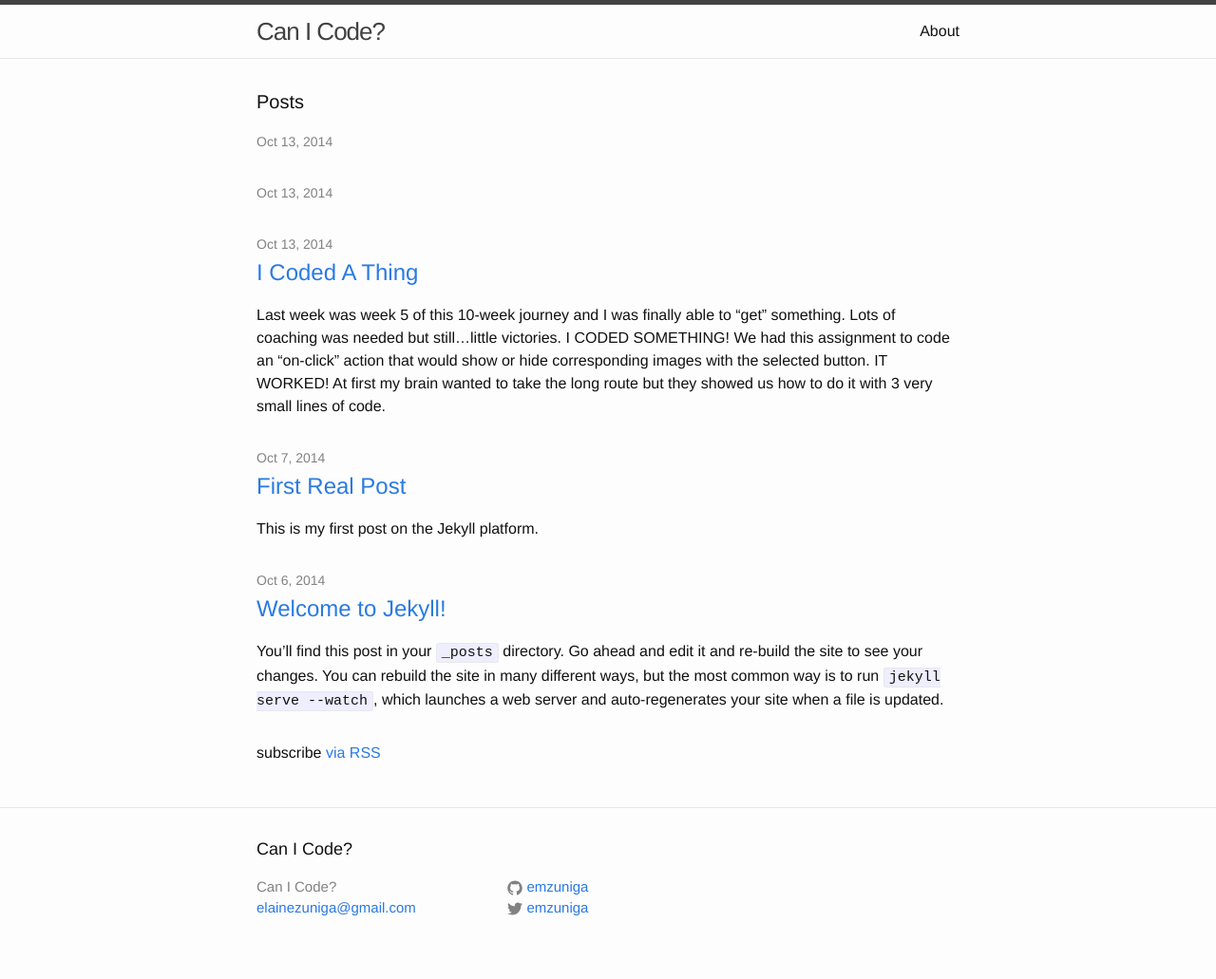
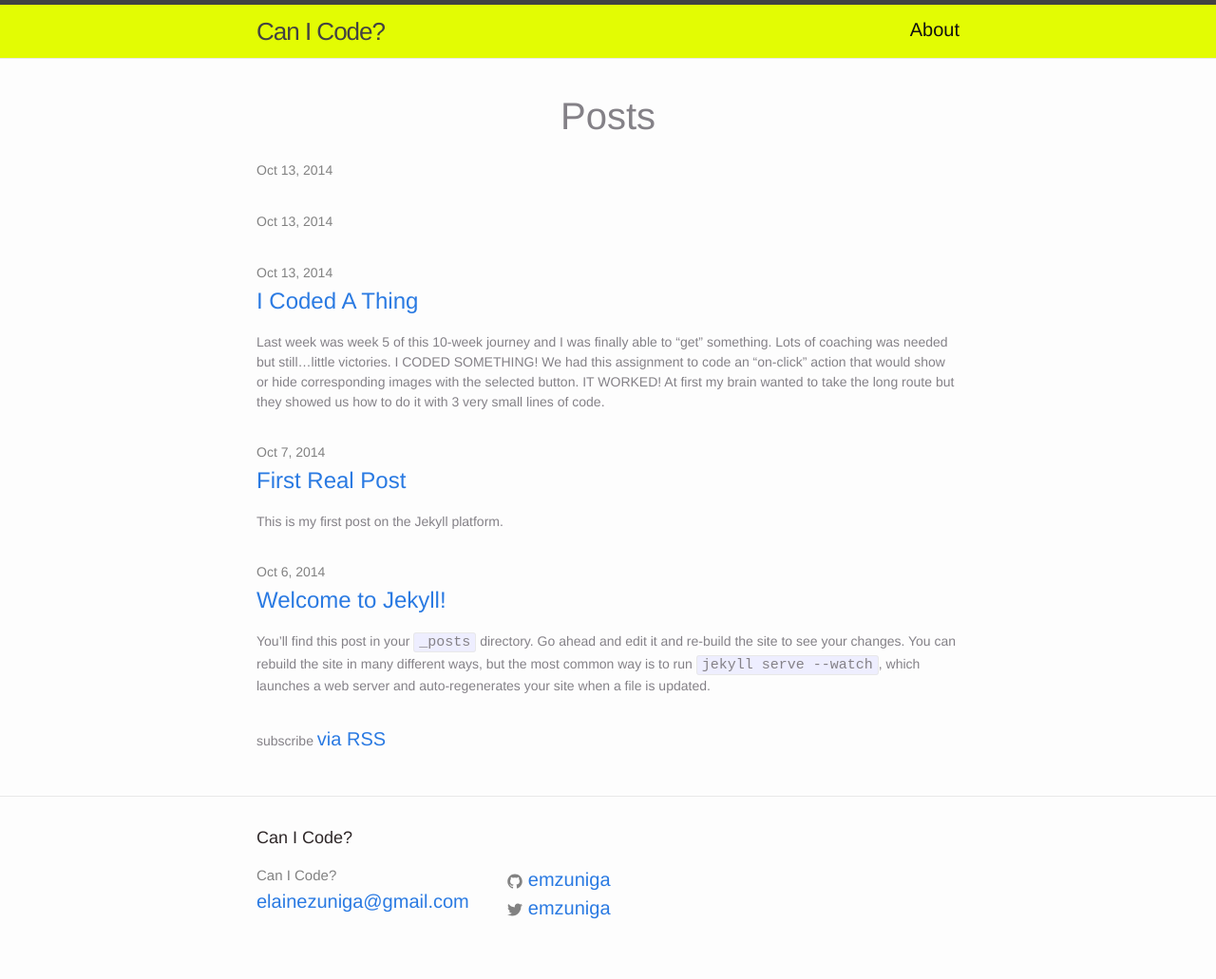
Before and after one commit to emzuniga/emzuniga.github.io, a Jekyll site: the page built from index.html, in a window 1280 px wide. Shown: the whole page at 95% size. Built offline with Jekyll 4.4.1, drawn with Linux system fonts in a browser that asks for light colours.

Commit message:
css inital commit

```diff
--- a/css/main.scss
+++ b/css/main.scss
@@ -2,8 +2,31 @@
 # Only the main Sass file needs front matter (the dashes are enough)
 ---
 @charset "utf-8";
+.site-header {
+	background-color: #e3fc03;
+}
+h1.page-heading{
+	color: #848187;
+	font-size: 40px;
+	text-align: center;
+}
+h2{
+	color: #2e2728;
+	font-size: 20px;
+}
+a{
+	color: #2e2728;
+	font-size: 20px;
+}
 
-
+a:visited{
+	color: #e3fc03;
+	text-decoration: none;
+}
+p{
+	font-size: 14px;
+	color: #848187;
+}
 
 // Our variables
 $base-font-family: Helvetica, Arial, sans-serif;
```
